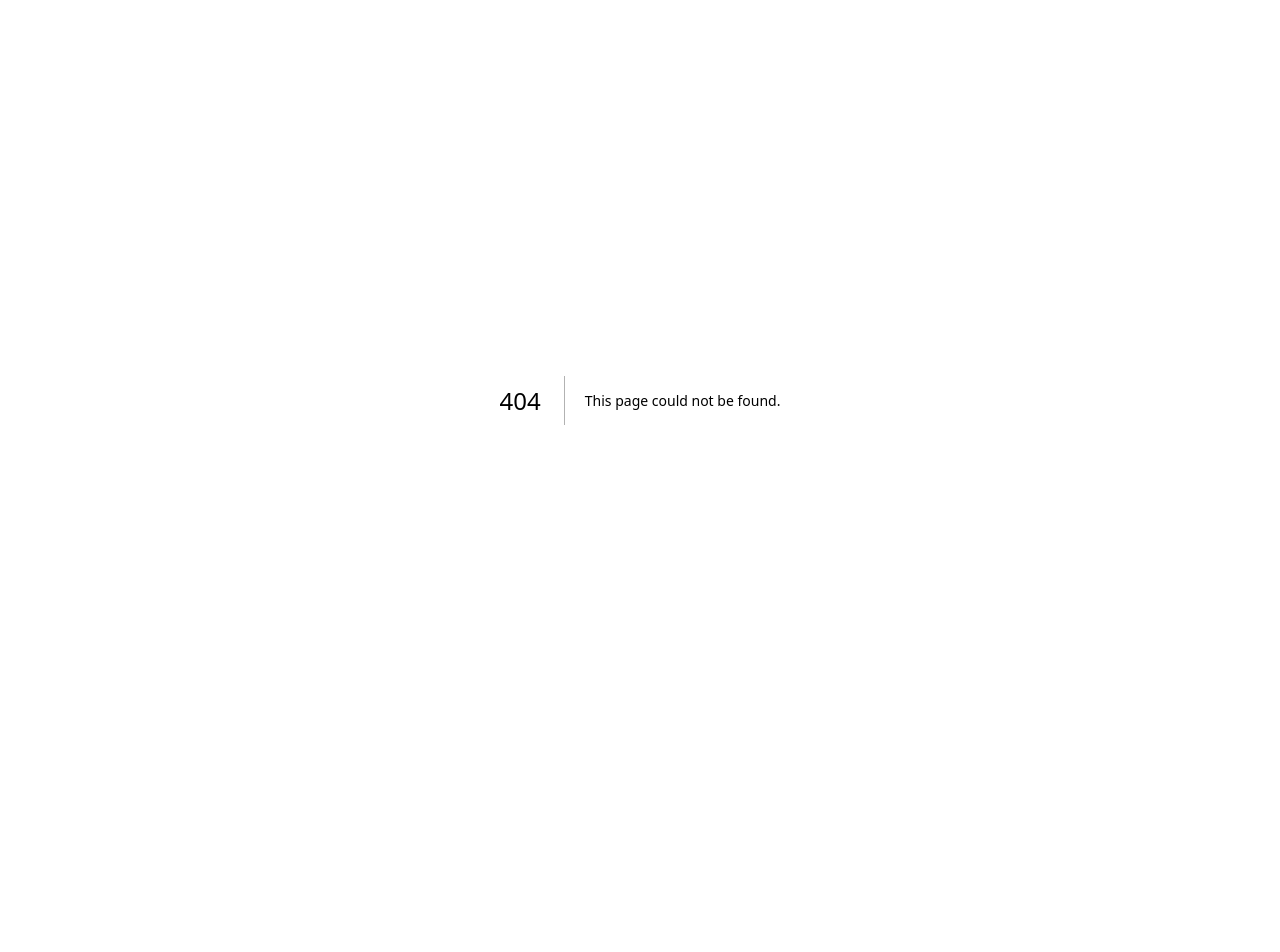
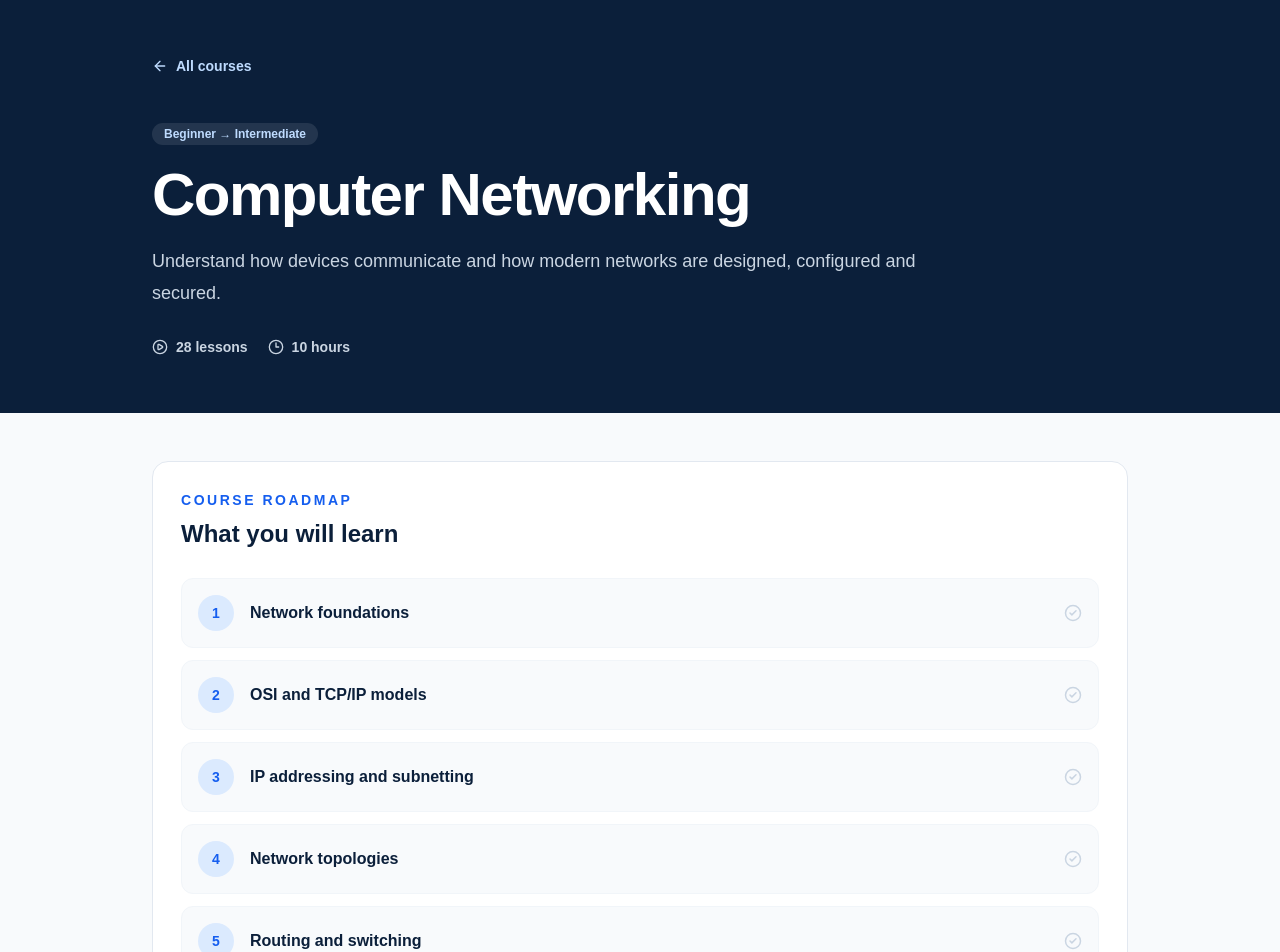
Before and after one commit to utechdev2/utech-learning-platform, a Next.js app: page /courses/computer-networking in a window 1280 px wide. Before the commit this address had no page. Shown: the top 952 px of the page. Before the commit the page ends 800 px from the top, so only its background shows below. Built offline with nearby package versions, Linux system fonts and the light colour scheme.

Commit message:
feat: add course catalogue lesson player and dashboard

```diff
--- /dev/null
+++ b/app/courses/[slug]/page.tsx
@@ -0,0 +1,41 @@
+import Link from "next/link";
+import { ArrowLeft, ArrowRight, CheckCircle2, Clock3, PlayCircle } from "lucide-react";
+import { notFound } from "next/navigation";
+
+const data: Record<string,{title:string;description:string;level:string;lessons:number;duration:string;modules:string[]}> = {
+  "python-programming": {title:"Python Programming",description:"A practical foundation in Python programming, from variables and conditions to functions, collections and small projects.",level:"Beginner",lessons:24,duration:"8 hours",modules:["Python fundamentals","Conditions and loops","Functions and modules","Lists, dictionaries and sets","Files and error handling","Mini projects"]},
+  "computer-networking": {title:"Computer Networking",description:"Understand how devices communicate and how modern networks are designed, configured and secured.",level:"Beginner → Intermediate",lessons:28,duration:"10 hours",modules:["Network foundations","OSI and TCP/IP models","IP addressing and subnetting","Network topologies","Routing and switching","Network troubleshooting"]},
+  "cybersecurity": {title:"Cybersecurity Foundations",description:"Learn the principles, terminology and defensive habits behind practical cybersecurity.",level:"Beginner",lessons:22,duration:"7 hours",modules:["Security fundamentals","Threats and vulnerabilities","Authentication and access control","Network security","Secure systems","Security assessments"]},
+  "linux-essentials": {title:"Linux Essentials",description:"Build confidence with Linux through the terminal, filesystem, permissions, processes and essential administration tasks.",level:"Beginner",lessons:20,duration:"6 hours",modules:["Terminal fundamentals","Files and directories","Permissions and ownership","Processes and services","Package management","Shell productivity"]},
+};
+
+export default async function CoursePage({params}:{params:Promise<{slug:string}>}) {
+  const {slug}=await params;
+  const course=data[slug];
+  if(!course) notFound();
+  return (
+    <main className="min-h-screen bg-[#f8fafc]">
+      <header className="bg-[#0b1f3a] text-white">
+        <div className="mx-auto max-w-5xl px-6 py-14">
+          <Link href="/courses" className="inline-flex items-center gap-2 text-sm font-bold text-blue-200 hover:text-white"><ArrowLeft size={16}/> All courses</Link>
+          <div className="mt-10 max-w-3xl">
+            <span className="rounded-full bg-white/10 px-3 py-1 text-xs font-bold text-blue-200">{course.level}</span>
+            <h1 className="mt-5 text-4xl font-black tracking-tight md:text-6xl">{course.title}</h1>
+            <p className="mt-5 text-lg leading-8 text-slate-300">{course.description}</p>
+            <div className="mt-7 flex flex-wrap gap-5 text-sm font-semibold text-slate-300"><span className="inline-flex items-center gap-2"><PlayCircle size={16}/> {course.lessons} lessons</span><span className="inline-flex items-center gap-2"><Clock3 size={16}/> {course.duration}</span></div>
+          </div>
+        </div>
+      </header>
+      <section className="mx-auto max-w-5xl px-6 py-12">
+        <div className="rounded-2xl border border-slate-200 bg-white p-7">
+          <p className="text-sm font-extrabold uppercase tracking-[0.18em] text-[#155eef]">Course roadmap</p>
+          <h2 className="mt-2 text-2xl font-black text-[#0b1f3a]">What you will learn</h2>
+          <div className="mt-7 grid gap-3">
+            {course.modules.map((module,index)=><div key={module} className="flex items-center gap-4 rounded-xl border border-slate-100 bg-slate-50 p-4"><div className="flex h-9 w-9 shrink-0 items-center justify-center rounded-full bg-blue-100 text-sm font-black text-[#155eef]">{index+1}</div><div className="flex-1 font-bold text-[#0b1f3a]">{module}</div><CheckCircle2 size={18} className="text-slate-300"/></div>)}
+          </div>
+          <Link href={`/learn/${slug}/lesson-1`} className="mt-8 inline-flex items-center gap-2 rounded-xl bg-[#155eef] px-6 py-3.5 font-bold text-white hover:bg-blue-700">Start course <ArrowRight size={18}/></Link>
+        </div>
+      </section>
+    </main>
+  );
+}
```
